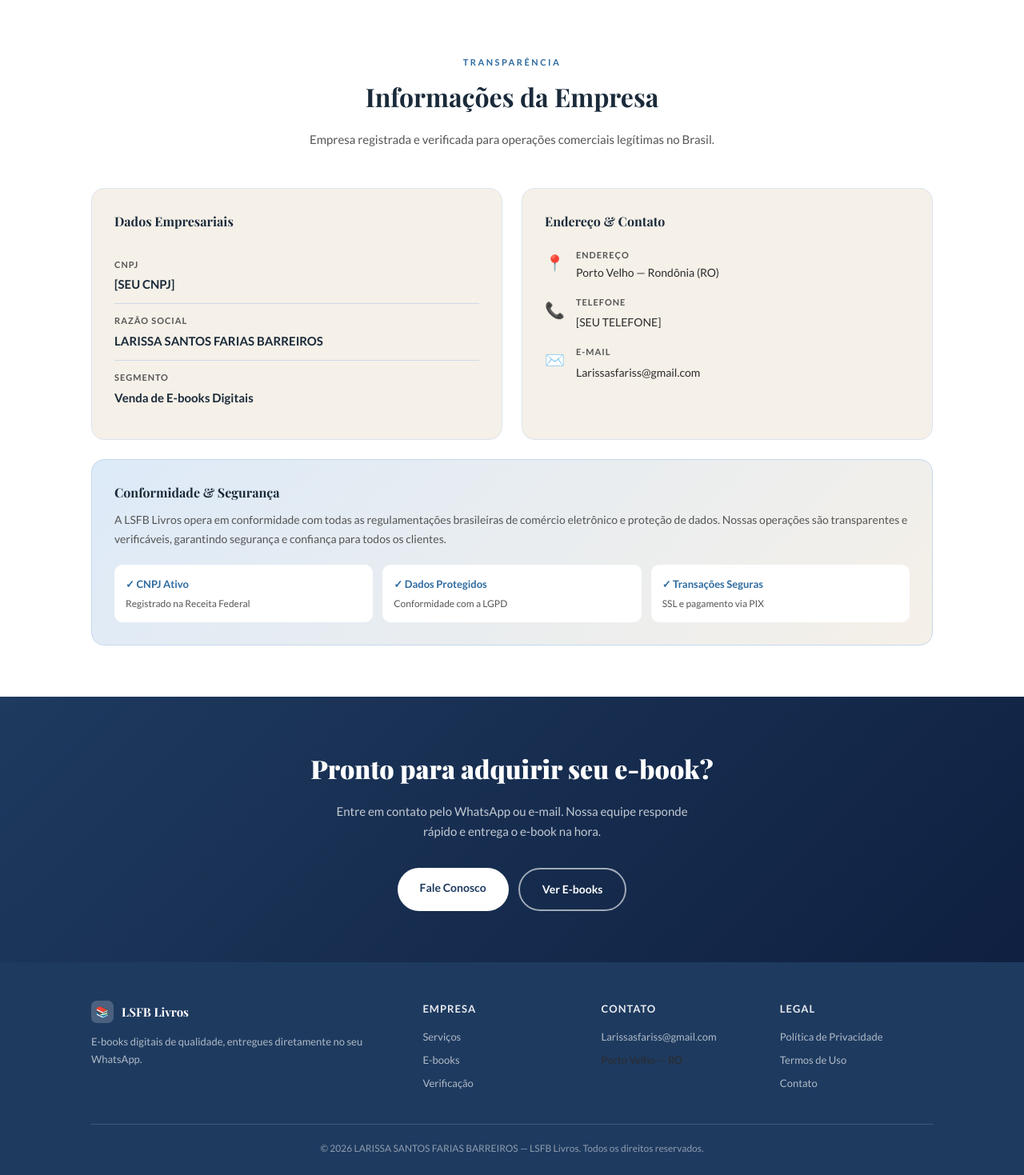
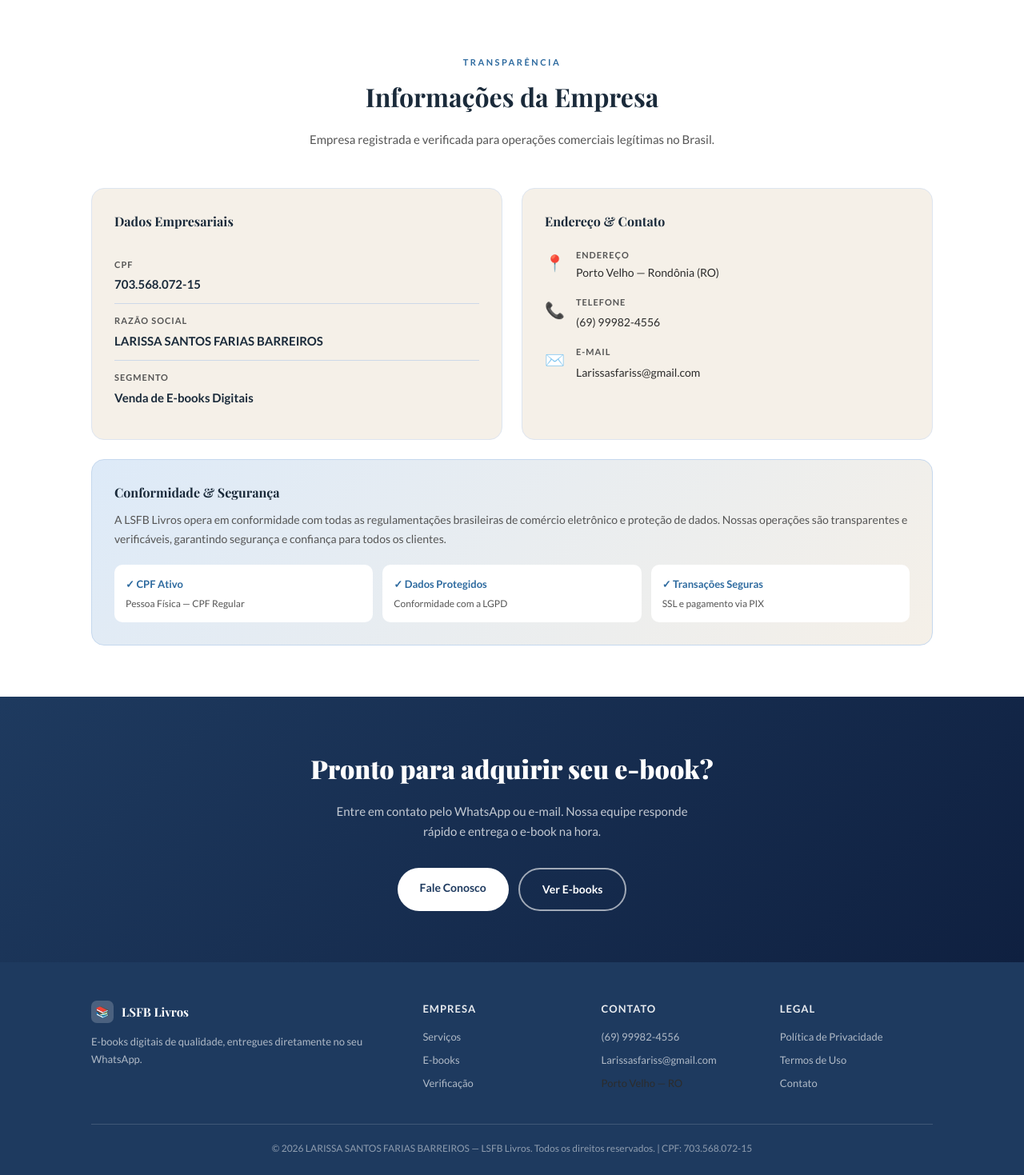
Before and after one commit to leosn1006/vendas-web, a Flask app: template app/templates/portifolio-lsfb.html in a window 1280 px wide. Shown: the part 1912-3381 px from the top of the page at 80% size. Run offline with Flask 3, Linux system fonts and the light colour scheme; the template is opened without the code that fills it, so the values that code supplies are empty; parts of the project's set-up code (start-up, migrations or seed data) failed here and were passed over.

Commit message:
acerta site larissa

```diff
--- a/app/templates/portifolio-lsfb.html
+++ b/app/templates/portifolio-lsfb.html
@@ -793,8 +793,8 @@
             <div class="verification-card">
                 <h4>Dados Empresariais</h4>
                 <div class="info-item">
-                    <div class="info-label">CNPJ</div>
-                    <div class="info-value">[SEU CNPJ]</div>
+                    <div class="info-label">CPF</div>
+                    <div class="info-value">703.568.072-15</div>
                 </div>
                 <div class="info-item">
                     <div class="info-label">Razão Social</div>
@@ -819,7 +819,7 @@
                     <span class="contact-emoji">📞</span>
                     <div>
                         <h5>Telefone</h5>
-                        <a href="tel:[SEU_TELEFONE]">[SEU TELEFONE]</a>
+                        <a href="tel:+5569999824556">(69) 99982-4556</a>
                     </div>
                 </div>
                 <div class="contact-row">
@@ -837,8 +837,8 @@
             <p>A LSFB Livros opera em conformidade com todas as regulamentações brasileiras de comércio eletrônico e proteção de dados. Nossas operações são transparentes e verificáveis, garantindo segurança e confiança para todos os clientes.</p>
             <div class="compliance-grid">
                 <div class="compliance-item">
-                    <p class="ci-title">✓ CNPJ Ativo</p>
-                    <p class="ci-sub">Registrado na Receita Federal</p>
+                    <p class="ci-title">✓ CPF Ativo</p>
+                    <p class="ci-sub">Pessoa Física — CPF Regular</p>
                 </div>
                 <div class="compliance-item">
                     <p class="ci-title">✓ Dados Protegidos</p>
@@ -887,6 +887,7 @@
             <div class="footer-section">
                 <h5>Contato</h5>
                 <ul>
+                    <li><a href="tel:+5569999824556">(69) 99982-4556</a></li>
                     <li><a href="mailto:Larissasfariss@gmail.com">Larissasfariss@gmail.com</a></li>
                     <li>Porto Velho — RO</li>
                 </ul>
@@ -901,7 +902,7 @@
             </div>
         </div>
         <div class="footer-bottom">
-            <p>© 2026 LARISSA SANTOS FARIAS BARREIROS — LSFB Livros. Todos os direitos reservados.</p>
+            <p>© 2026 LARISSA SANTOS FARIAS BARREIROS — LSFB Livros. Todos os direitos reservados. | CPF: 703.568.072-15</p>
         </div>
     </div>
 </footer>
```
Also changed, not shown: app/templates/contato-lsfb.html (+5 -4 lines).
